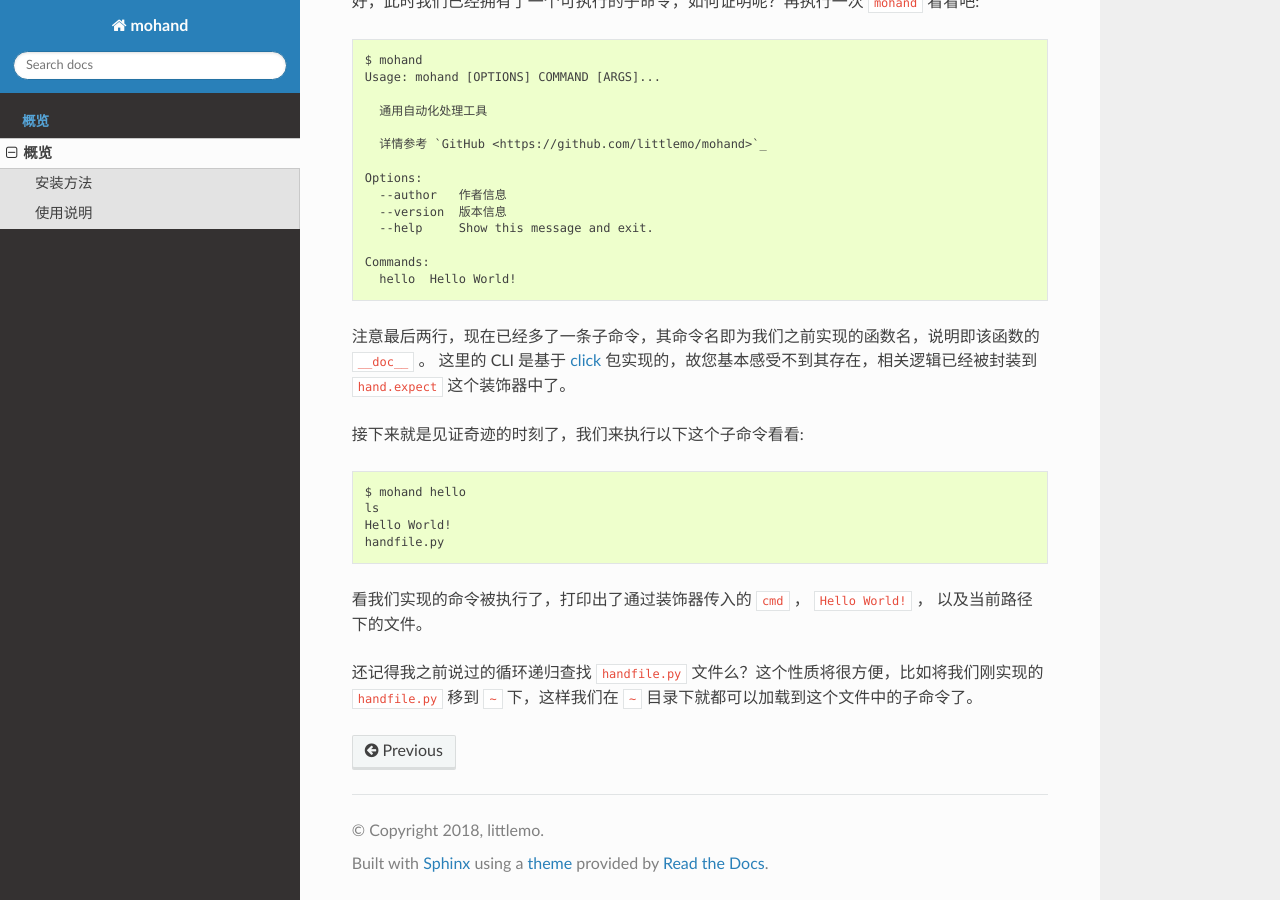
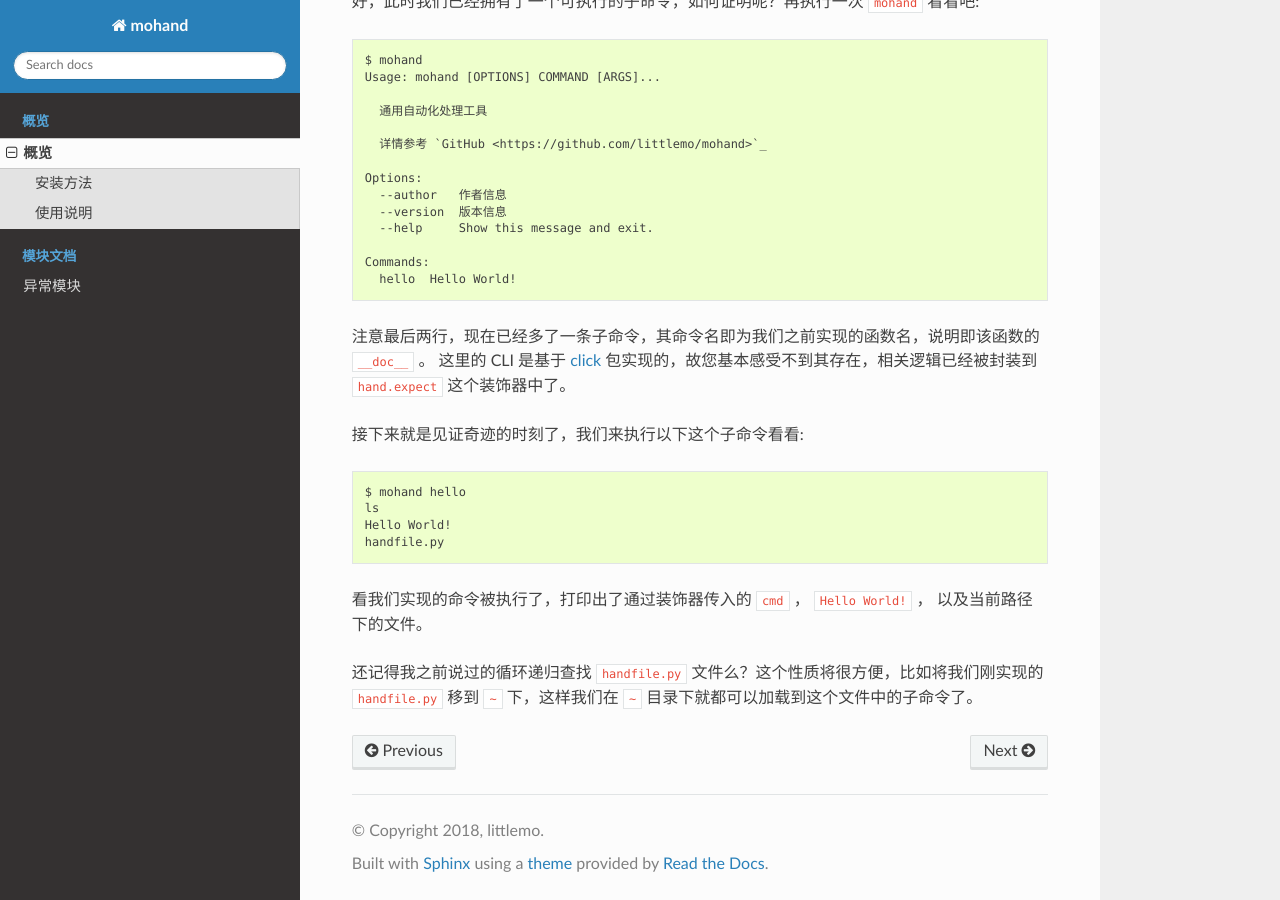
Before and after one commit to littlemo/mohand, a Sphinx documentation site: the page built from docs/source/intro/overview.rst, in a window 1280 px wide and 900 px high, scrolled down 1818 px. Built offline with Sphinx 7.4.7 and the Read the Docs theme 2.0.0, drawn with Linux system fonts in a browser that asks for light colours; formulas are drawn with MathJax 3.

Commit message:
F: 实现异常模块文档，并将其添加到主索引中

```diff
--- a/docs/source/index.rst
+++ b/docs/source/index.rst
@@ -13,6 +13,12 @@
    intro/overview
 
 
+.. toctree::
+   :caption: 模块文档
+
+   module/exception
+
+
 索引表
 ======
 
--- /dev/null
+++ b/docs/source/module/exception.rst
@@ -0,0 +1,7 @@
+.. _module-exception:
+
+========
+异常模块
+========
+
+.. autoclass:: mohand.exception.HandDuplicationOfNameError
```
